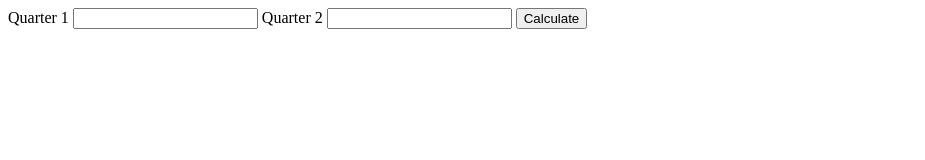
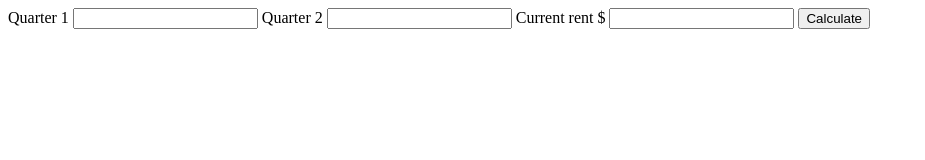
Before and after one commit to tichaelmurvey/rent-increase-calculator, a plain HTML site: page test.html in a window 1280 px wide. Shown: the whole page, without its empty margins (0-925 px from the left). Drawn offline with nearby package versions, Linux system fonts and the light colour scheme.

Commit message:
fixed html

```diff
--- a/test.html
+++ b/test.html
@@ -12,6 +12,8 @@
     <input id="Q1" type="text" />
     <label for="Q2">Quarter 2</label>
     <input id="Q2" type="text" />
+    <label for="current-rent">Current rent $</label>
+    <input id="current-rent" type="text" />
     <button onclick="calculate()" id="calculate">Calculate</button>
     <div id="result"></div>
     <script
```
